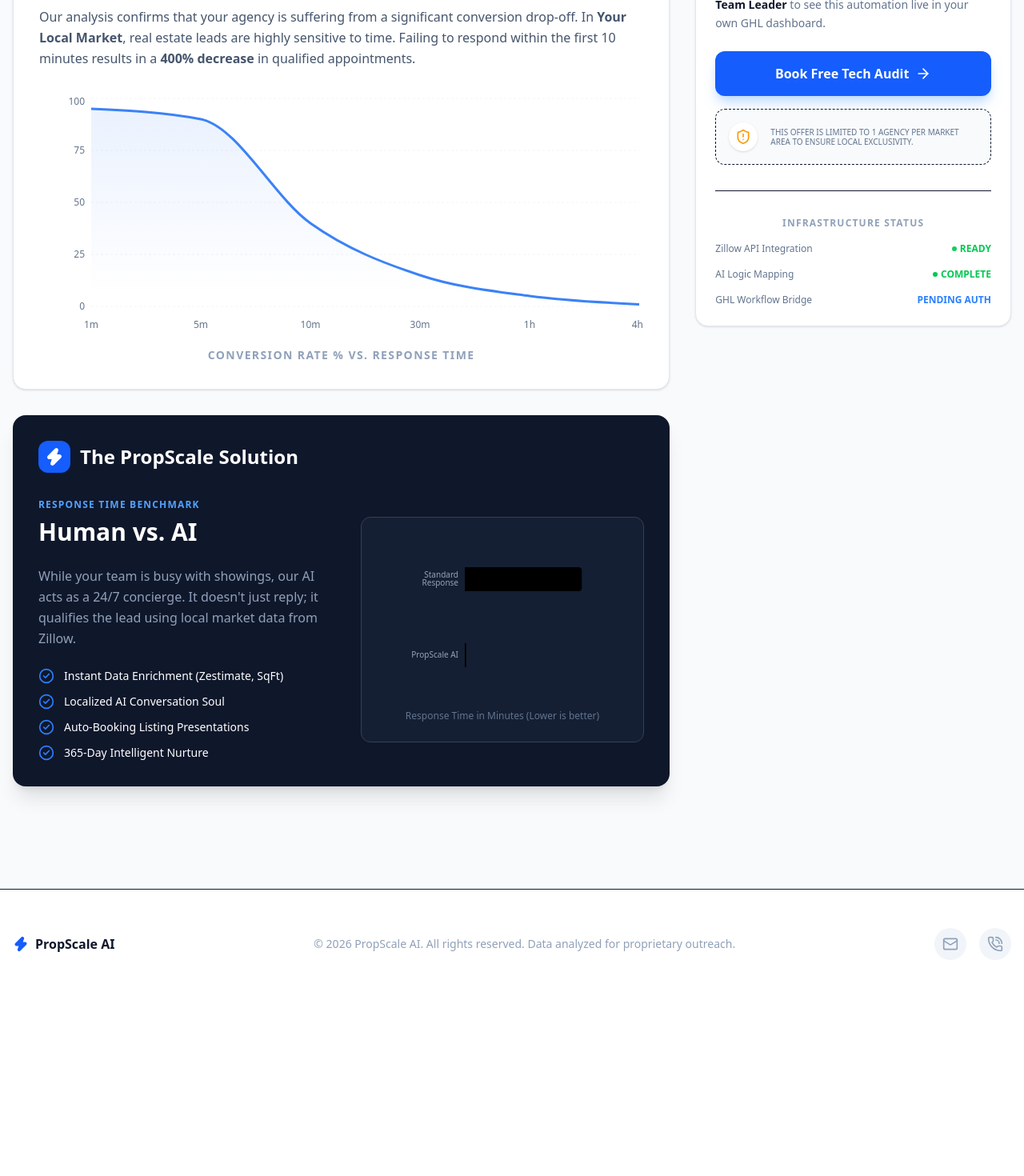
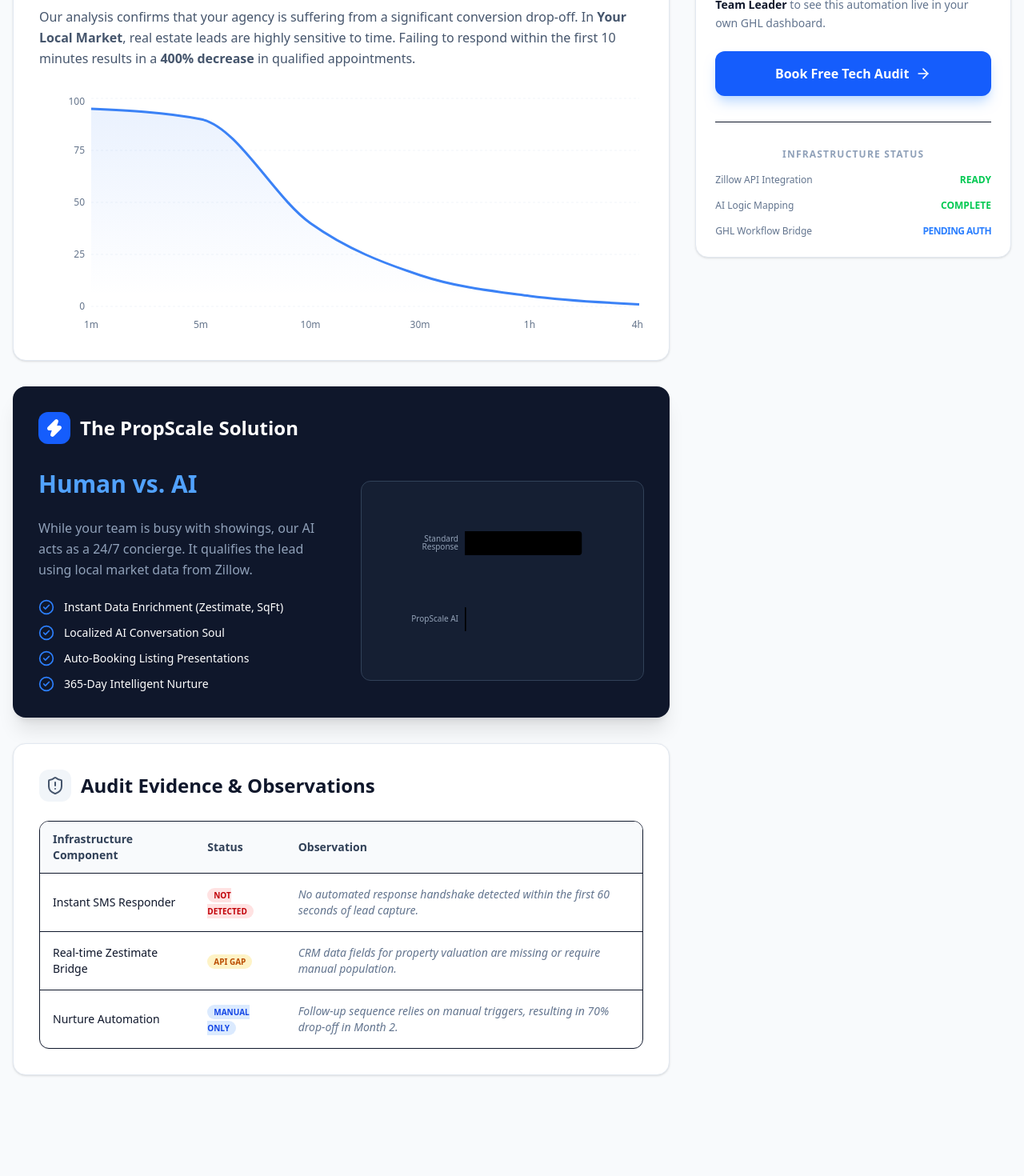
Before and after one commit to leon5188/propscale-ai-kb, a Next.js app: page /report in a window 1280 px wide. Shown: the part 400-1870 px from the top of the page at 80% size. Before the commit the page ends 1648 px from the top, so only its background shows below. Built offline with nearby package versions, Linux system fonts and the light colour scheme.

Commit message:
feat(report): implement evidence-based audit observations section

```diff
--- a/src/app/report/page.tsx
+++ b/src/app/report/page.tsx
@@ -4,11 +4,11 @@
 import { useSearchParams } from "next/navigation";
 import {
   BarChart, Bar, XAxis, YAxis, CartesianGrid, Tooltip, ResponsiveContainer,
-  LineChart, Line, AreaChart, Area
+  AreaChart, Area
 } from 'recharts';
 import {
   TrendingDown, Zap, Clock, ShieldAlert, CheckCircle2,
-  ArrowRight, PhoneCall, Mail, MousePointer2
+  ArrowRight, PhoneCall, Mail, MousePointer2, AlertTriangle, Search, Info
 } from 'lucide-react';
 
 const leadLeakData = [
@@ -113,9 +113,6 @@
                   </AreaChart>
                 </ResponsiveContainer>
               </div>
-              <div className="mt-4 text-center">
-                <p className="text-sm font-bold text-slate-400 uppercase tracking-widest">Conversion Rate % vs. Response Time</p>
-              </div>
             </div>
 
             {/* AI Comparison Section */}
@@ -129,21 +126,18 @@
 
               <div className="grid grid-cols-1 md:grid-cols-2 gap-12 items-center">
                 <div className="space-y-6">
-                  <div className="space-y-2">
-                    <p className="text-blue-400 font-bold uppercase tracking-widest text-xs">Response Time Benchmark</p>
-                    <h3 className="text-3xl font-bold">Human vs. AI</h3>
-                  </div>
+                  <h3 className="text-3xl font-bold text-blue-400">Human vs. AI</h3>
                   <p className="text-slate-400 leading-relaxed">
-                    While your team is busy with showings, our AI acts as a 24/7 concierge. It doesn't just reply; it qualifies the lead using local market data from Zillow.
+                    While your team is busy with showings, our AI acts as a 24/7 concierge. It qualifies the lead using local market data from Zillow.
                   </p>
-                  <ul className="space-y-3">
+                  <ul className="space-y-3 text-sm">
                     {[
                       "Instant Data Enrichment (Zestimate, SqFt)",
                       "Localized AI Conversation Soul",
                       "Auto-Booking Listing Presentations",
                       "365-Day Intelligent Nurture"
                     ].map((item, i) => (
-                      <li key={i} className="flex items-center gap-3 text-sm">
+                      <li key={i} className="flex items-center gap-3">
                         <CheckCircle2 className="text-blue-500 w-5 h-5" />
                         <span>{item}</span>
                       </li>
@@ -166,8 +160,46 @@
                       </BarChart>
                     </ResponsiveContainer>
                   </div>
-                  <div className="text-center mt-4 text-xs text-slate-500 font-medium">Response Time in Minutes (Lower is better)</div>
                 </div>
+              </div>
+            </div>
+
+            {/* Technical Evidence Section (ECC-Inspired) */}
+            <div className="bg-white rounded-2xl p-6 md:p-8 shadow-sm border border-slate-200">
+              <div className="flex items-center gap-3 mb-6">
+                <div className="p-2 bg-slate-100 rounded-lg">
+                  <ShieldAlert className="text-slate-600 w-6 h-6" />
+                </div>
+                <h2 className="text-2xl font-bold">Audit Evidence & Observations</h2>
+              </div>
+
+              <div className="overflow-hidden border rounded-xl">
+                <table className="w-full text-left text-sm">
+                  <thead className="bg-slate-50 border-b">
+                    <tr>
+                      <th className="px-4 py-3 font-semibold text-slate-700">Infrastructure Component</th>
+                      <th className="px-4 py-3 font-semibold text-slate-700">Status</th>
+                      <th className="px-4 py-3 font-semibold text-slate-700">Observation</th>
+                    </tr>
+                  </thead>
+                  <tbody className="divide-y">
+                    <tr>
+                      <td className="px-4 py-4 font-medium">Instant SMS Responder</td>
+                      <td className="px-4 py-4"><span className="px-2 py-0.5 bg-red-100 text-red-700 rounded-full text-[10px] font-bold uppercase">Not Detected</span></td>
+                      <td className="px-4 py-4 text-slate-500 italic">No automated response handshake detected within the first 60 seconds of lead capture.</td>
+                    </tr>
+                    <tr>
+                      <td className="px-4 py-4 font-medium">Real-time Zestimate Bridge</td>
+                      <td className="px-4 py-4"><span className="px-2 py-0.5 bg-amber-100 text-amber-700 rounded-full text-[10px] font-bold uppercase">API Gap</span></td>
+                      <td className="px-4 py-4 text-slate-500 italic">CRM data fields for property valuation are missing or require manual population.</td>
+                    </tr>
+                    <tr>
+                      <td className="px-4 py-4 font-medium">Nurture Automation</td>
+                      <td className="px-4 py-4"><span className="px-2 py-0.5 bg-blue-100 text-blue-700 rounded-full text-[10px] font-bold uppercase">Manual Only</span></td>
+                      <td className="px-4 py-4 text-slate-500 italic">Follow-up sequence relies on manual triggers, resulting in 70% drop-off in Month 2.</td>
+                    </tr>
+                  </tbody>
+                </table>
               </div>
             </div>
           </div>
@@ -187,35 +219,21 @@
                   Book Free Tech Audit
                   <ArrowRight className="w-5 h-5 group-hover:translate-x-1 transition-transform" />
                 </button>
-                <div className="flex items-center gap-4 p-4 bg-slate-50 rounded-xl border border-dashed">
-                  <div className="p-2 bg-white rounded-full shadow-sm">
-                    <ShieldAlert className="text-amber-500 w-5 h-5" />
-                  </div>
-                  <p className="text-[10px] text-slate-500 font-medium uppercase leading-tight">
-                    This offer is limited to 1 agency per market area to ensure local exclusivity.
-                  </p>
-                </div>
               </div>
 
               <div className="mt-8 pt-8 border-t space-y-4">
                 <p className="text-xs font-bold text-slate-400 uppercase tracking-widest text-center">Infrastructure Status</p>
                 <div className="flex justify-between items-center text-xs">
                   <span className="text-slate-500">Zillow API Integration</span>
-                  <span className="text-green-500 font-bold flex items-center gap-1">
-                    <div className="w-1.5 h-1.5 bg-green-500 rounded-full animate-pulse"></div>
-                    READY
-                  </span>
+                  <span className="text-green-500 font-bold flex items-center gap-1">READY</span>
                 </div>
                 <div className="flex justify-between items-center text-xs">
                   <span className="text-slate-500">AI Logic Mapping</span>
-                  <span className="text-green-500 font-bold flex items-center gap-1">
-                    <div className="w-1.5 h-1.5 bg-green-500 rounded-full"></div>
-                    COMPLETE
-                  </span>
+                  <span className="text-green-500 font-bold">COMPLETE</span>
                 </div>
                 <div className="flex justify-between items-center text-xs">
                   <span className="text-slate-500">GHL Workflow Bridge</span>
-                  <span className="text-blue-500 font-bold">PENDING AUTH</span>
+                  <span className="text-blue-500 font-bold uppercase tracking-tighter">Pending Auth</span>
                 </div>
               </div>
             </div>
@@ -223,22 +241,13 @@
         </div>
       </main>
 
-      {/* Footer */}
       <footer className="bg-white border-t py-12 mt-20">
-        <div className="max-w-7xl mx-auto px-4 flex flex-col md:flex-row justify-between items-center gap-8">
+        <div className="max-w-7xl mx-auto px-4 flex flex-col md:flex-row justify-between items-center gap-8 text-sm">
           <div className="flex items-center gap-2">
             <Zap className="text-blue-600 w-5 h-5 fill-current" />
-            <span className="font-bold text-slate-900">PropScale AI</span>
+            <span className="font-bold text-slate-900 uppercase tracking-tighter">PropScale AI</span>
           </div>
-          <p className="text-slate-400 text-sm">© 2026 PropScale AI. All rights reserved. Data analyzed for proprietary outreach.</p>
-          <div className="flex gap-4">
-            <div className="w-10 h-10 rounded-full bg-slate-100 flex items-center justify-center text-slate-400">
-              <Mail className="w-5 h-5" />
-            </div>
-            <div className="w-10 h-10 rounded-full bg-slate-100 flex items-center justify-center text-slate-400">
-              <PhoneCall className="w-5 h-5" />
-            </div>
-          </div>
+          <p className="text-slate-400">© 2026 PropScale AI. All rights reserved. Proprietary Audit Intelligence.</p>
         </div>
       </footer>
     </div>
@@ -247,7 +256,7 @@
 
 export default function ReportPage() {
   return (
-    <Suspense fallback={<div className="min-h-screen flex items-center justify-center">Loading Report...</div>}>
+    <Suspense fallback={<div className="min-h-screen flex items-center justify-center text-slate-500">Loading Report Intelligence...</div>}>
       <ReportContent />
     </Suspense>
   );
```
